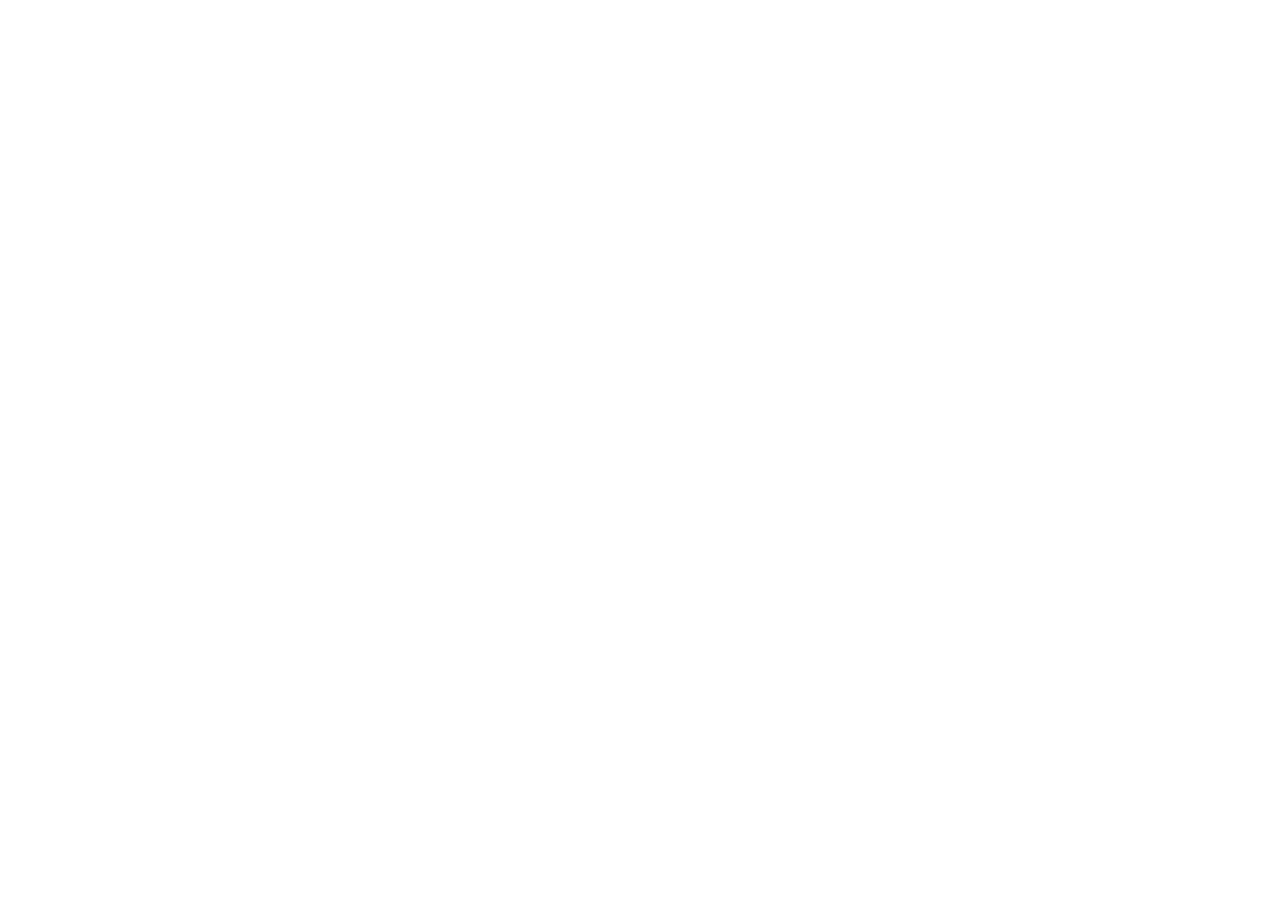
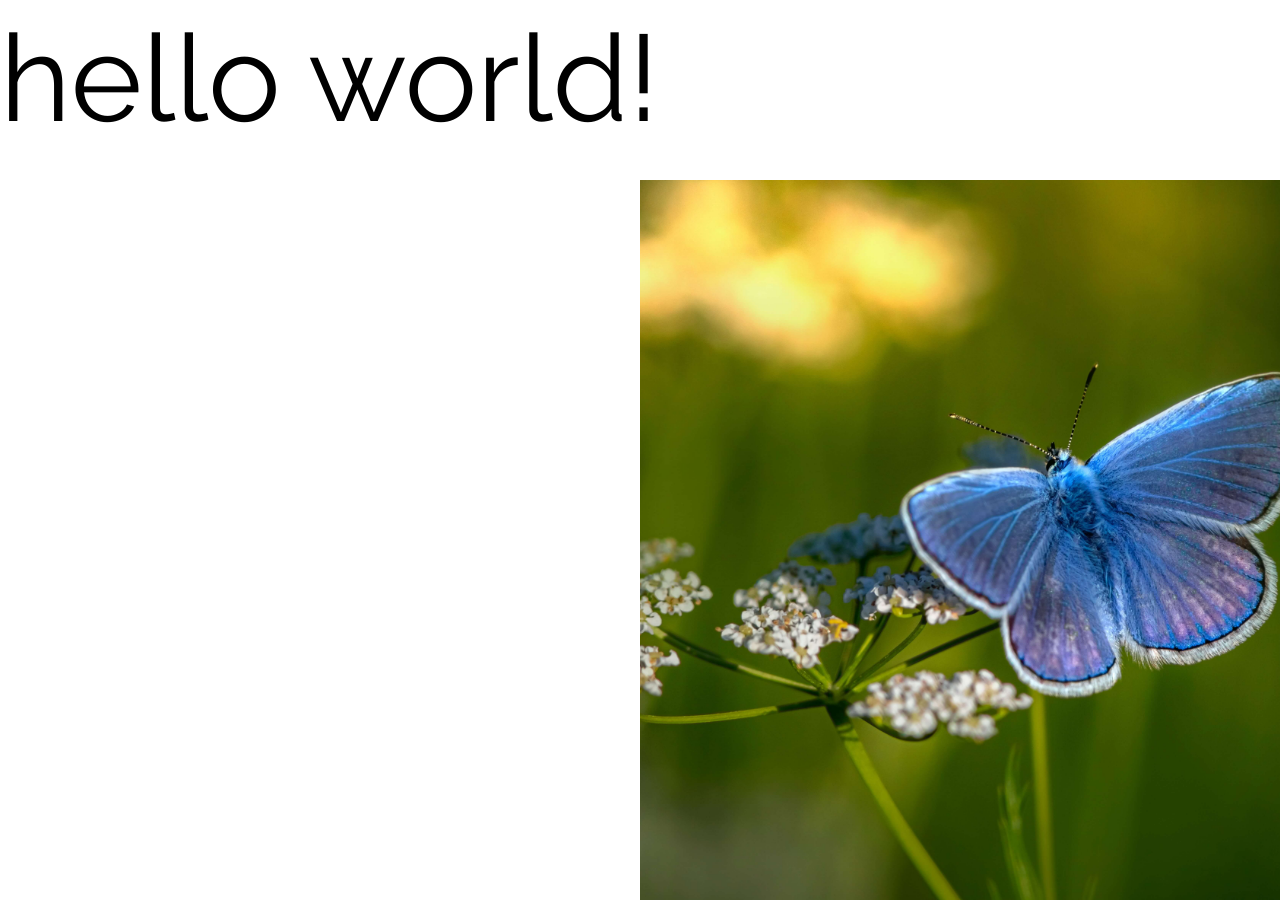
Before and after one commit to annakaup/splitfold-designe-for-blog, a plain HTML site: page index.html in a window 1280 px wide. Before the commit the page ends 800 px from the top, so only its background shows below. Drawn offline with Linux system fonts and the light colour scheme.

Commit message:
added img

```diff
--- a/css/style.css
+++ b/css/style.css
@@ -1,5 +1,128 @@
-.hero {
-    display: grid;
+/* css reset*/
+
+/* Box sizing rules */
+*,
+*::before,
+*::after {
+  box-sizing: border-box;
+}
+
+/* Remove default margin */
+body,
+h1,
+h2,
+h3,
+h4,
+p,
+figure,
+blockquote,
+dl,
+dd {
+  margin: 0;
+}
+
+/* Remove list styles on ul, ol elements with a list role, which suggests default styling will be removed */
+ul[role='list'],
+ol[role='list'] {
+  list-style: none;
+}
+
+/* Set core root defaults */
+html:focus-within {
+  scroll-behavior: smooth;
+}
+
+/* Set core body defaults */
+body {
+  min-height: 100vh;
+  text-rendering: optimizeSpeed;
+  line-height: 1.5;
+}
+
+/* A elements that don't have a class get default styles */
+a:not([class]) {
+  text-decoration-skip-ink: auto;
+}
+
+/* Make images easier to work with */
+img,
+picture {
+  max-width: 100%;
+  display: block;
+}
+
+/* Inherit fonts for inputs and buttons */
+input,
+button,
+textarea,
+select {
+  font: inherit;
+}
+
+/* Remove all animations, transitions and smooth scroll for people that prefer not to see them */
+@media (prefers-reduced-motion: reduce) {
+  html:focus-within {
+   scroll-behavior: auto;
+  }
+
+  *,
+  *::before,
+  *::after {
+    animation-duration: 0.01ms !important;
+    animation-iteration-count: 1 !important;
+    transition-duration: 0.01ms !important;
+    scroll-behavior: auto !important;
+  }
+}
+
+/*END css reset*/
+
+/* Typography*/
+
+html {font-size: 100%;} /*16px*/
+
+body {
+  background: white;
+  font-family: 'Cabin', sans-serif;
+  font-weight: 400;
+  line-height: 1.75;
+  color: #000000;
+}
+
+p {margin-bottom: 1rem;}
+
+h1, h2, h3, h4, h5 {
+  margin: 3rem 0 1.38rem;
+  font-family: 'Raleway', sans-serif;
+  font-weight: 400;
+  line-height: 1.3;
+}
+
+h1 {
+  margin-top: 0;
+  font-size: 7.594rem;
+}
+
+h2 {font-size: 5.063rem;}
+
+h3 {font-size: 3.375rem;}
+
+h4 {font-size: 2.25rem;}
+
+h5 {font-size: 1.5rem;}
+
+small, .text_small {font-size: 0.667rem;}
+
+/*END  Typography*/
+
+
+/*global styles*/
+
+
+
+
+.split-grid {
+display: grid;
 grid-template-columns: repeat(2, 1fr);
 grid-template-rows: 1fr;
 grid-column-gap: 0px;
@@ -7,12 +130,27 @@ grid-row-gap: 0px;
 }
 
 
-.col-1 {
-    background-color: brown;
+
+
+
+
+/*END global styles*/
+
+/*main styles*/
+
+
+
+
+.hero > .col {
+    min-height: 90vh;
+    }
+
+.hero-bg {
+    background-image: url(../assets/img/erik-karits-E3TZQOWh8IA-unsplash.jpg);
+    background-size: cover;
+    background-repeat: no-repeat;
+    background-position: center;
+
 }
-.col-1 {
-    background-color: rgb(47, 44, 216);
-}
-.hero > div {
-    max-height: 90vh;
-}
+
+/*END main styles*/
--- a/index.html
+++ b/index.html
@@ -5,14 +5,16 @@
     <meta http-equiv="X-UA-Compatible" content="IE=edge">
     <meta name="viewport" content="width=device-width, initial-scale=1.0">
     <link rel="stylesheet" href="css/style.css">
+    <link rel="preconnect" href="https://fonts.googleapis.com"><link rel="preconnect" href="https://fonts.gstatic.com" crossorigin><link href="https://fonts.googleapis.com/css2?family=Cabin:wght@400;500;600&family=Raleway:ital,wght@0,100;0,200;0,400;0,600;1,200&display=swap" rel="stylesheet">
     <title>split fold designe</title>
 </head>
 <body>
-    <section class="hero">
-        <div class="col-1">
+    <h1>hello world!</h1>
+    <section class="hero split-grid">
+        <div class="col">
 
         </div>
-        <div class="col-2">
+        <div class="col hero-bg">
 
         </div>
 
```
Also changed, not shown: assets/img/erik-karits-E3TZQOWh8IA-unsplash.jpg (added).
